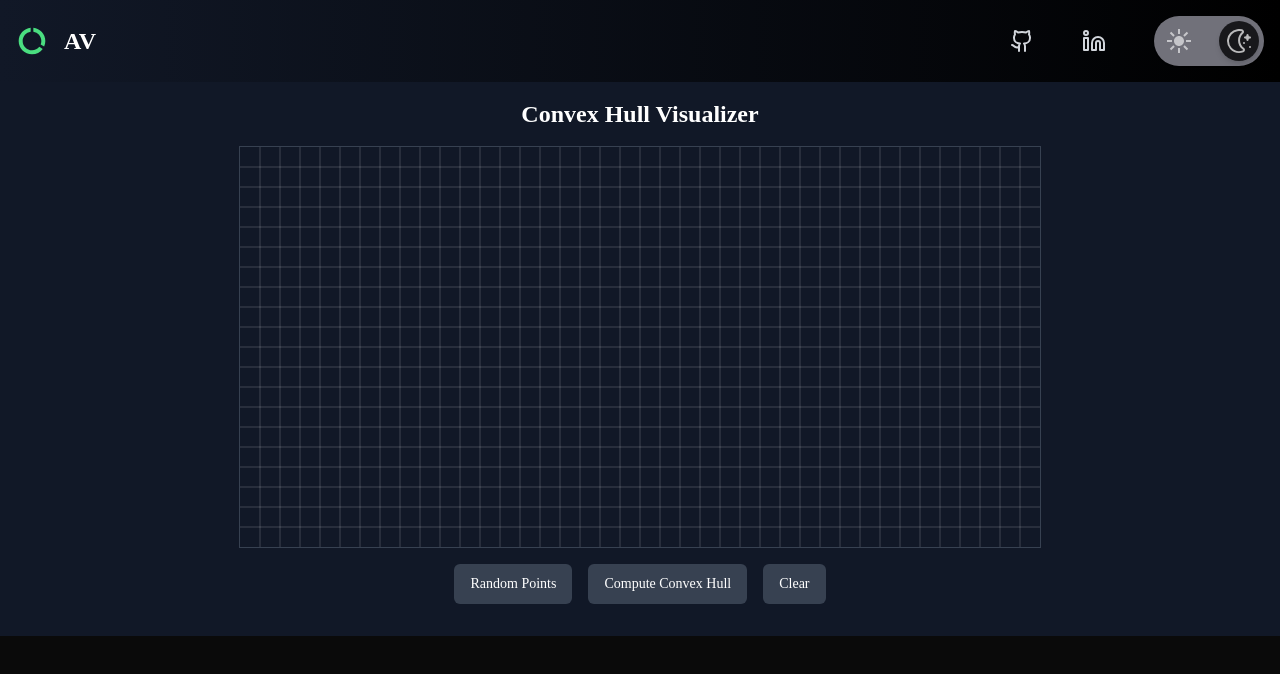
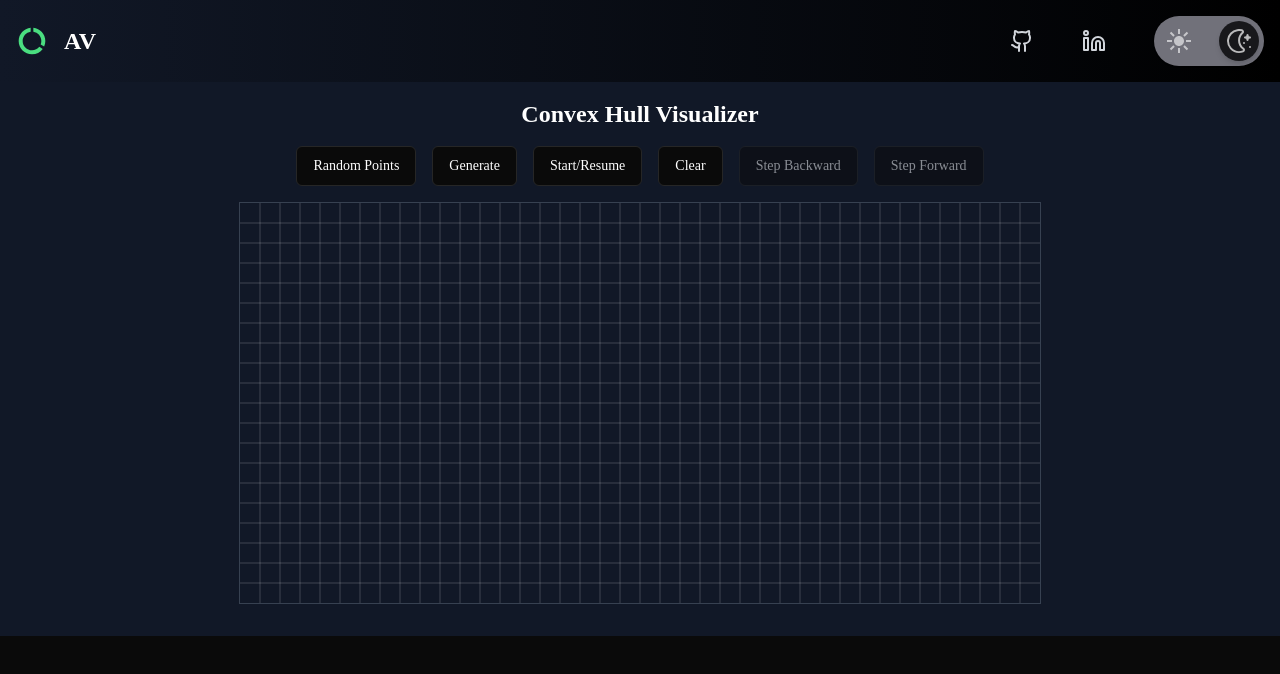
Before and after one commit to kevinmsavsani/algorithm-visualizer, a React (Vite) app: page /convex-hull in a window 1280 px wide. Shown: the top 674 px of the page. Built offline with nearby package versions, Linux system fonts and the light colour scheme.

Commit message:
added convex hull

```diff
--- a/src/containers/convex-hull/index.tsx
+++ b/src/containers/convex-hull/index.tsx
@@ -14,11 +14,39 @@ export default function ConvexHullVisualizer() {
   const [points, setPoints] = useState<Point[]>([])
   const [hull, setHull] = useState<Point[]>([])
   const [animationSteps, setAnimationSteps] = useState<Point[][]>([])
+  const [currentStep, setCurrentStep] = useState<number>(-1) // Track the current step index
   const canvasRef = useRef<HTMLCanvasElement>(null)
+  const [isGenerating, setIsGenerating] = useState<boolean>(false) // To track if the hull is being generated
+  const [isPaused, setIsPaused] = useState<boolean>(true) // Track if the animation is paused
+  const [animationIntervalId, setAnimationIntervalId] =
+    useState<NodeJS.Timeout | null>(null) // Track the animation interval
 
   useEffect(() => {
     drawCanvas()
-  }, [points, hull, animationSteps])
+  }, [points, hull, animationSteps, currentStep])
+
+  useEffect(() => {
+    // Start or stop the animation loop based on isPaused and currentStep
+    if (!isPaused && animationSteps.length > 0) {
+      const intervalId = setInterval(() => {
+        stepForward()
+      }, 1000) // Adjust the speed of the animation by changing the interval (in ms)
+      setAnimationIntervalId(intervalId)
+    } else {
+      // Clear the interval if paused or if there are no steps
+      if (animationIntervalId) {
+        clearInterval(animationIntervalId)
+        setAnimationIntervalId(null)
+      }
+    }
+
+    return () => {
+      // Cleanup on component unmount
+      if (animationIntervalId) {
+        clearInterval(animationIntervalId)
+      }
+    }
+  }, [isPaused, currentStep, animationSteps])
 
   const drawCanvas = () => {
     const canvas = canvasRef.current
@@ -32,7 +60,7 @@ export default function ConvexHullVisualizer() {
     // Draw grid
     drawGrid(ctx)
 
-    // Draw points
+    // Draw all points
     ctx.fillStyle = 'white' // Change to white for better visibility in dark mode
     points.forEach((point) => {
       ctx.beginPath()
@@ -40,8 +68,9 @@ export default function ConvexHullVisualizer() {
       ctx.fill()
     })
 
-    // Draw animated steps
-    animationSteps.forEach((step, index) => {
+    // Draw current step only if valid
+    if (currentStep >= 0 && currentStep < animationSteps.length) {
+      const step = animationSteps[currentStep]
       ctx.strokeStyle = 'red'
       ctx.setLineDash([5, 3])
       for (let i = 0; i < step.length - 1; i++) {
@@ -51,9 +80,10 @@ export default function ConvexHullVisualizer() {
         ctx.stroke()
         ctx.closePath()
       }
-    })
+    }
 
-    // Draw final convex hull
+    // Draw final convex hull only when all steps are completed
+    if (currentStep === animationSteps.length - 1) {
       ctx.strokeStyle = 'blue'
       ctx.setLineDash([])
       for (let i = 0; i < hull.length - 1; i++) {
@@ -62,6 +92,7 @@ export default function ConvexHullVisualizer() {
         ctx.lineTo(hull[i + 1].x, hull[i + 1].y)
         ctx.stroke()
         ctx.closePath()
+      }
     }
   }
 
@@ -102,6 +133,13 @@ export default function ConvexHullVisualizer() {
     setPoints([])
     setHull([])
     setAnimationSteps([])
+    setCurrentStep(-1) // Reset current step
+    setIsGenerating(false) // Reset generating state
+    setIsPaused(true) // Pause the animation
+    if (animationIntervalId) {
+      clearInterval(animationIntervalId) // Clear any existing animation interval
+      setAnimationIntervalId(null) // Reset interval ID
+    }
   }
 
   const createRandomPoints = () => {
@@ -112,6 +150,13 @@ export default function ConvexHullVisualizer() {
     setPoints(newPoints)
     setHull([])
     setAnimationSteps([])
+    setCurrentStep(-1) // Reset current step
+    setIsGenerating(false) // Reset generating state
+    setIsPaused(true) // Pause the animation
+    if (animationIntervalId) {
+      clearInterval(animationIntervalId) // Clear any existing animation interval
+      setAnimationIntervalId(null) // Reset interval ID
+    }
   }
 
   const compare = (a: Point, b: Point) => {
@@ -126,12 +171,13 @@ export default function ConvexHullVisualizer() {
     return val > 0 ? 1 : -1
   }
 
-  const convexHull = () => {
+  const generateConvexHullSteps = () => {
     if (points.length < 3) {
       alert('At least 3 points are required to form a convex hull')
       return
     }
 
+    setIsGenerating(true)
     const sortedPoints = [...points].sort(compare)
     const n = sortedPoints.length
     const p1 = sortedPoints[0],
@@ -143,41 +189,96 @@ export default function ConvexHullVisualizer() {
     up.push(p1)
     lo.push(p1)
 
+    // Record initial points
+    animateSteps.push([...up, ...lo]) // Record initial step
+
     for (let i = 1; i < n; i++) {
       if (i === n - 1 || orientation(p1, sortedPoints[i], p2) !== -1) {
-        animateSteps.push([...up])
         while (
           up.length >= 2 &&
           orientation(up[up.length - 2], up[up.length - 1], sortedPoints[i]) ===
             -1
         ) {
           up.pop()
-          animateSteps.push([...up])
+          animateSteps.push([...up, ...lo]) // Record the step after popping
         }
         up.push(sortedPoints[i])
       }
       if (i === n - 1 || orientation(p1, sortedPoints[i], p2) !== 1) {
-        animateSteps.push([...lo])
         while (
           lo.length >= 2 &&
           orientation(lo[lo.length - 2], lo[lo.length - 1], sortedPoints[i]) ===
             1
         ) {
           lo.pop()
-          animateSteps.push([...lo])
+          animateSteps.push([...up, ...lo]) // Record the step after popping
         }
         lo.push(sortedPoints[i])
       }
+      // Record the current state after adding points
+      animateSteps.push([...up, ...lo])
     }
 
     const result = [...up.slice(0, up.length - 1), ...lo.reverse()]
     setHull(result)
     setAnimationSteps(animateSteps)
+    setCurrentStep(0) // Reset current step to the first step
+    setIsGenerating(false) // Reset generating state after hull generation
+  }
+
+  const stepForward = () => {
+    if (currentStep < animationSteps.length - 1) {
+      setCurrentStep((prev) => prev + 1)
+    } else {
+      setCurrentStep(animationSteps.length - 1) // Stop at the last step
+    }
+  }
+
+  const stepBackward = () => {
+    if (currentStep > 0) {
+      setCurrentStep((prev) => prev - 1)
+    }
+  }
+
+  const handleStartPause = () => {
+    setIsPaused((prev) => !prev)
   }
 
   return (
     <div className="flex flex-col items-center p-4 dark:bg-gray-900 dark:text-white">
       <h1 className="text-2xl font-bold mb-4">Convex Hull Visualizer</h1>
+      <div className="flex gap-4 mb-4">
+        <Button onClick={createRandomPoints} variant="outline">
+          Random Points
+        </Button>
+        <Button
+          onClick={generateConvexHullSteps}
+          variant="outline"
+          disabled={isGenerating}
+        >
+          Generate
+        </Button>
+        <Button onClick={handleStartPause} variant="outline">
+          {!isPaused ? 'Pause' : 'Start/Resume'}
+        </Button>
+        <Button onClick={clearBoard} variant="outline">
+          Clear
+        </Button>
+        <Button
+          onClick={stepBackward}
+          disabled={currentStep <= 0}
+          variant="outline"
+        >
+          Step Backward
+        </Button>
+        <Button
+          onClick={stepForward}
+          disabled={currentStep >= animationSteps.length - 1}
+          variant="outline"
+        >
+          Step Forward
+        </Button>
+      </div>
       <canvas
         ref={canvasRef}
         width={CANVAS_WIDTH}
@@ -185,26 +286,6 @@ export default function ConvexHullVisualizer() {
         className="border border-gray-300 dark:border-gray-700 mb-4 cursor-crosshair"
         onClick={addPoint}
       />
-      <div className="flex gap-4 mb-4">
-        <Button
-          onClick={createRandomPoints}
-          className="dark:bg-gray-700 dark:text-white"
-        >
-          Random Points
-        </Button>
-        <Button
-          onClick={convexHull}
-          className="dark:bg-gray-700 dark:text-white"
-        >
-          Compute Convex Hull
-        </Button>
-        <Button
-          onClick={clearBoard}
-          className="dark:bg-gray-700 dark:text-white"
-        >
-          Clear
-        </Button>
-      </div>
     </div>
   )
 }
```
Lines whose indentation alone changed are shown as unchanged.
